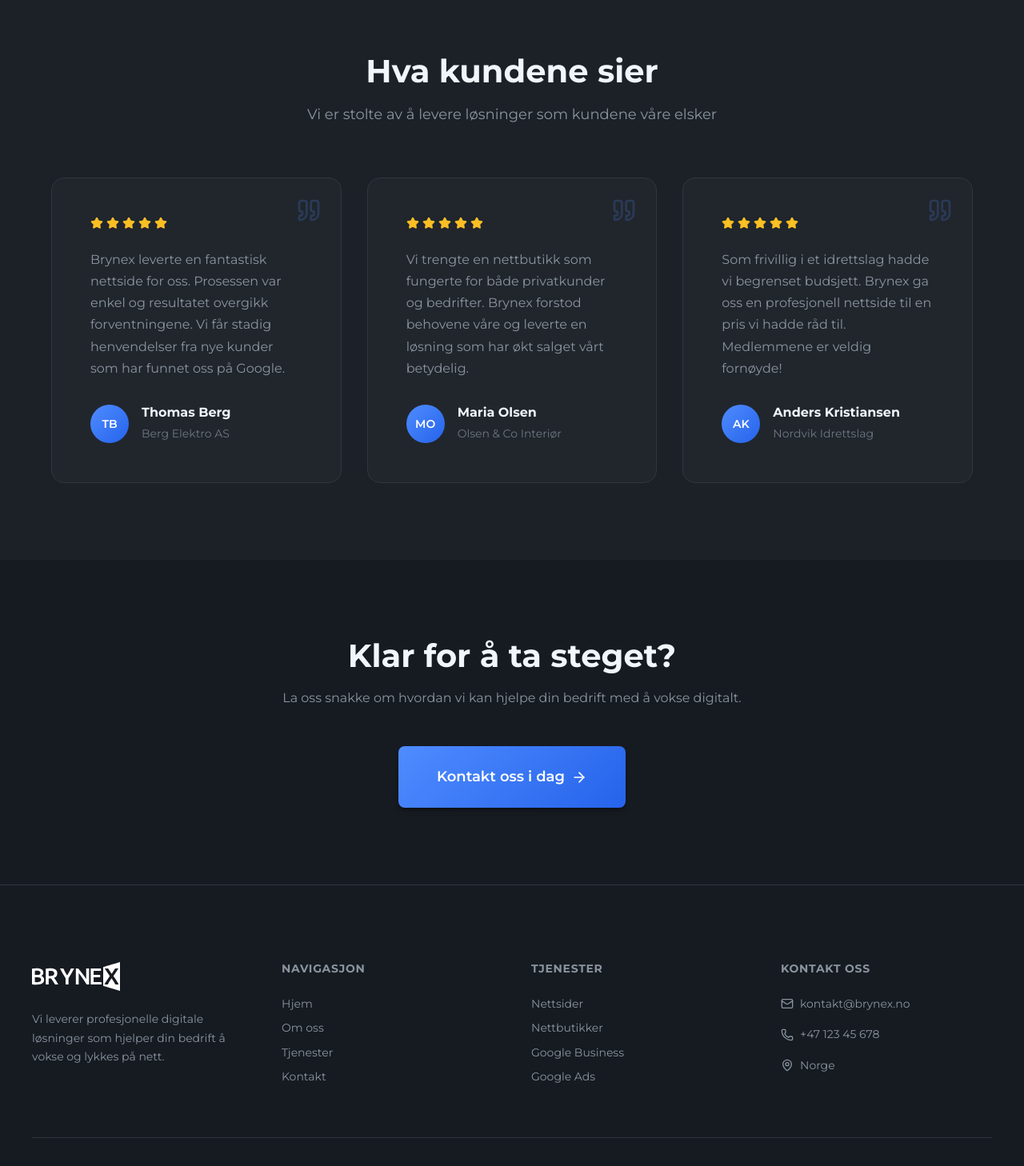
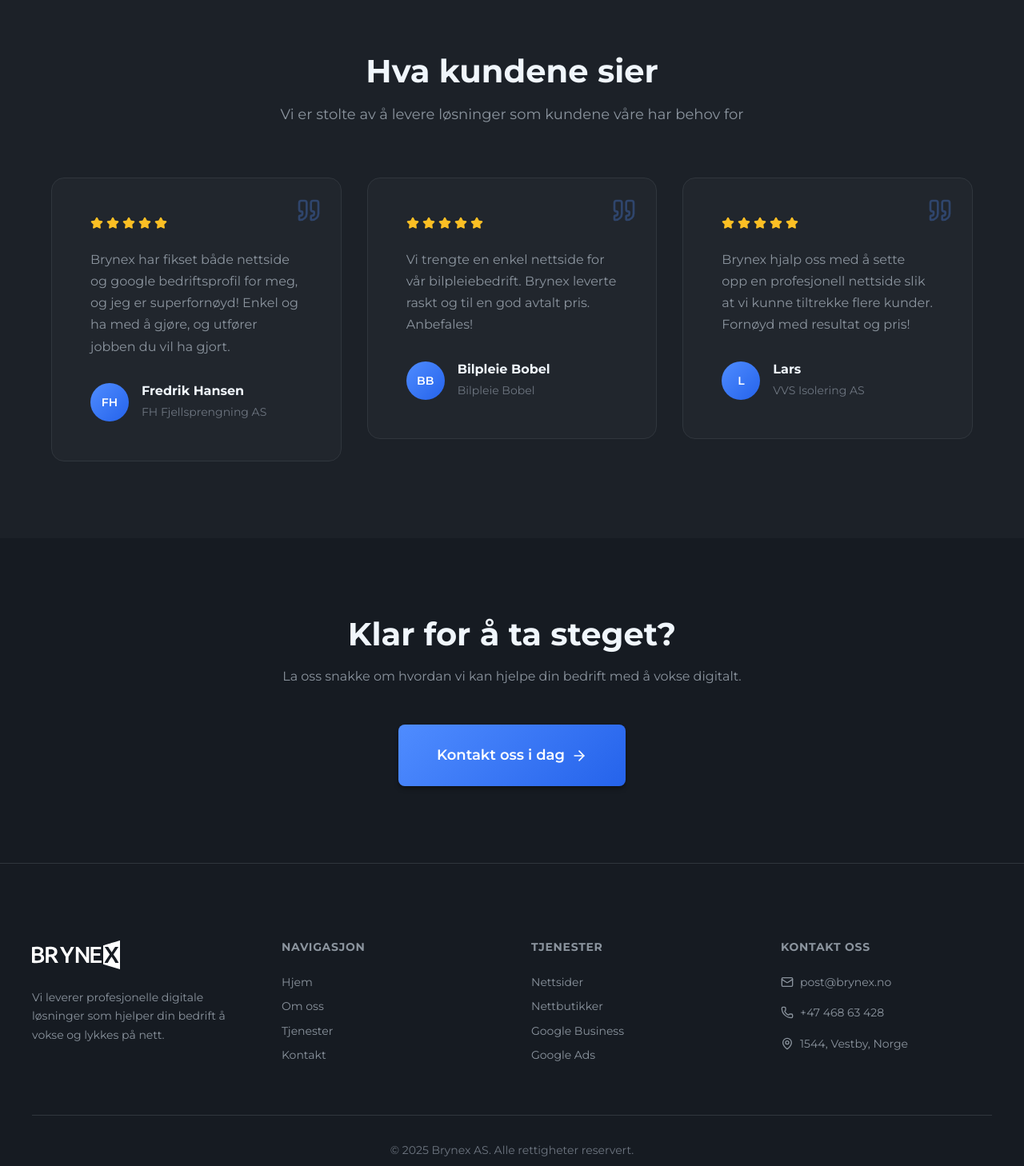
Before and after one commit to kirieirik/brynex-site, a React (Vite) app: page / in a window 1280 px wide. Shown: the part 2160-3618 px from the top of the page at 80% size. Built offline with nearby package versions, Linux system fonts and the light colour scheme; the HTML template or start-up script is replaced by a standard one.

Commit message:
Fikset noen skriverier

```diff
--- a/src/App.jsx
+++ b/src/App.jsx
@@ -1,4 +1,5 @@
-import { Routes, Route } from 'react-router-dom'
+import { Routes, Route, useLocation } from 'react-router-dom'
+import { useEffect } from 'react'
 import Navbar from './components/Navbar'
 import Footer from './components/Footer'
 import Hjem from './pages/Hjem'
@@ -12,9 +13,20 @@
 import Personvern from './pages/Personvern'
 import NotFound from './pages/NotFound'
 
+function ScrollToTop() {
+  const { pathname } = useLocation()
+
+  useEffect(() => {
+    window.scrollTo(0, 0)
+  }, [pathname])
+
+  return null
+}
+
 function App() {
   return (
     <div className="app">
+      <ScrollToTop />
       <Navbar />
       <main>
         <Routes>
--- a/src/components/Footer.jsx
+++ b/src/components/Footer.jsx
@@ -41,15 +41,15 @@
           <ul className="footer-contact">
             <li>
               <Mail size={16} />
-              <a href="mailto:kontakt@brynex.no">kontakt@brynex.no</a>
+              <a href="mailto:kontakt@brynex.no">post@brynex.no</a>
             </li>
             <li>
               <Phone size={16} />
-              <a href="tel:+4712345678">+47 123 45 678</a>
+              <a href="tel:+4746863428">+47 468 63 428</a>
             </li>
             <li>
               <MapPin size={16} />
-              <span>Norge</span>
+              <span>1544, Vestby, Norge</span>
             </li>
           </ul>
         </div>
--- a/src/components/Testimonials.jsx
+++ b/src/components/Testimonials.jsx
@@ -4,23 +4,23 @@
 function Testimonials() {
   const testimonials = [
     {
-      name: 'Thomas Berg',
-      company: 'Berg Elektro AS',
-      text: 'Brynex leverte en fantastisk nettside for oss. Prosessen var enkel og resultatet overgikk forventningene. Vi får stadig henvendelser fra nye kunder som har funnet oss på Google.',
+      name: 'Fredrik Hansen',
+      company: 'FH Fjellsprengning AS',
+      text: 'Brynex har fikset både nettside og google bedriftsprofil for meg, og jeg er superfornøyd! Enkel og ha med å gjøre, og utfører jobben du vil ha gjort.',
       rating: 5,
       image: null
     },
     {
-      name: 'Maria Olsen',
-      company: 'Olsen & Co Interiør',
-      text: 'Vi trengte en nettbutikk som fungerte for både privatkunder og bedrifter. Brynex forstod behovene våre og leverte en løsning som har økt salget vårt betydelig.',
+      name: 'Bilpleie Bobel',
+      company: 'Bilpleie Bobel',
+      text: 'Vi trengte en enkel nettside for vår bilpleiebedrift. Brynex leverte raskt og til en god avtalt pris. Anbefales!',
       rating: 5,
       image: null
     },
     {
-      name: 'Anders Kristiansen',
-      company: 'Nordvik Idrettslag',
-      text: 'Som frivillig i et idrettslag hadde vi begrenset budsjett. Brynex ga oss en profesjonell nettside til en pris vi hadde råd til. Medlemmene er veldig fornøyde!',
+      name: 'Lars',
+      company: 'VVS Isolering AS',
+      text: 'Brynex hjalp oss med å sette opp en profesjonell nettside slik at vi kunne tiltrekke flere kunder. Fornøyd med resultat og pris!',
       rating: 5,
       image: null
     }
@@ -42,7 +42,7 @@
         <FadeIn>
           <div className="section-header">
             <h2>Hva kundene sier</h2>
-            <p>Vi er stolte av å levere løsninger som kundene våre elsker</p>
+            <p>Vi er stolte av å levere løsninger som kundene våre har behov for</p>
           </div>
         </FadeIn>
 
--- a/src/index.css
+++ b/src/index.css
@@ -1249,7 +1249,7 @@
   top: var(--space-lg);
   right: var(--space-lg);
   color: var(--color-primary);
-  opacity: 0.2;
+  opacity: 0.3;
 }
 
 .testimonial-rating {
--- a/src/pages/OmOss.jsx
+++ b/src/pages/OmOss.jsx
@@ -11,6 +11,7 @@
   Rocket
 } from 'lucide-react'
 import { FadeIn, FadeInLeft, FadeInRight, StaggerContainer, StaggerItem, HeroText } from '../components/Animations'
+import compilingImg from '../assets/compiling.PNG'
 
 function OmOss() {
   const values = [
@@ -88,10 +89,7 @@
             </FadeInLeft>
             <FadeInRight className="story-image">
               <div className="story-image-placeholder">
-                <div className="placeholder-content">
-                  <span className="placeholder-icon">🚀</span>
-                  <span>Brynex AS</span>
-                </div>
+                <img src={compilingImg} alt="Brynex AS" className="story-img" />
               </div>
             </FadeInRight>
           </div>
@@ -191,7 +189,7 @@
           <FadeIn>
             <div className="cta-content">
               <h2>La oss jobbe sammen</h2>
-              <p>Har du et prosjekt i tankene? Vi vil gjerne høre fra deg.</p>
+              <p>Har du et prosjekt i tankene? Ta kontakt!</p>
               <Link to="/kontakt" className="btn btn-primary btn-large">
                 Ta kontakt
                 <ArrowRight size={20} />
```
Also changed, not shown: src/assets/compiling.PNG (added).
